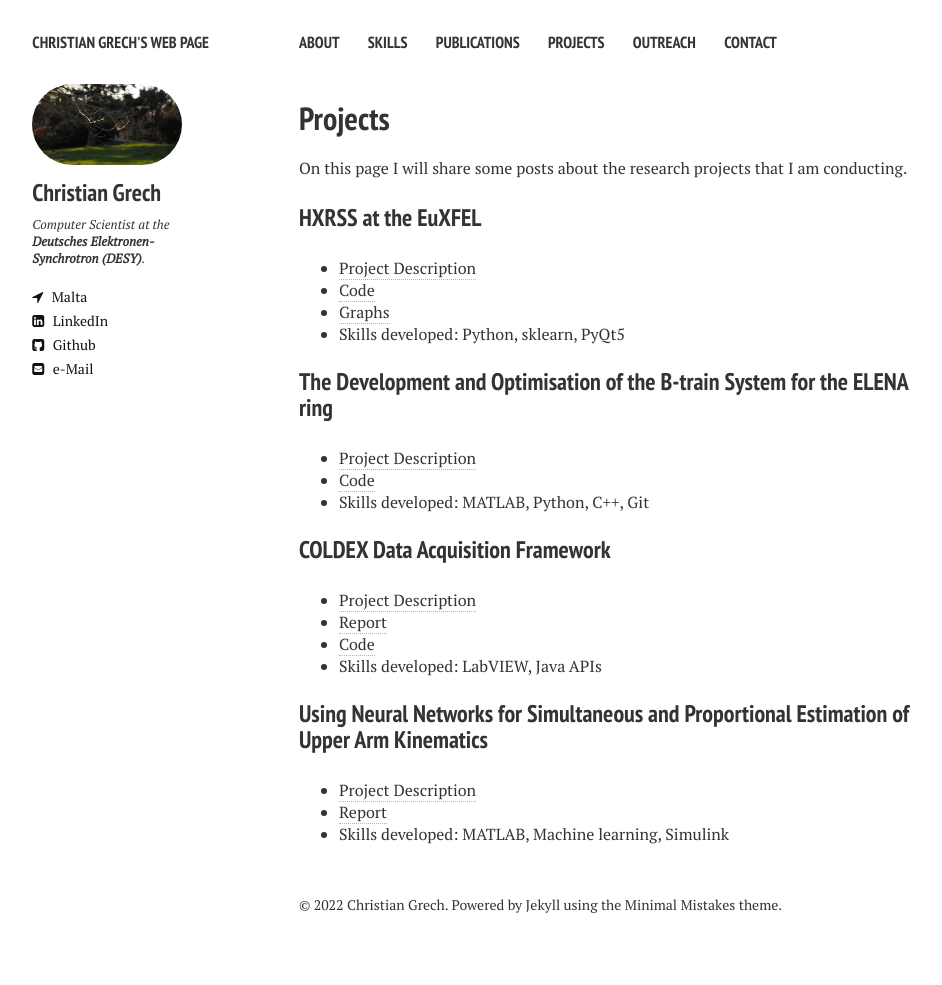
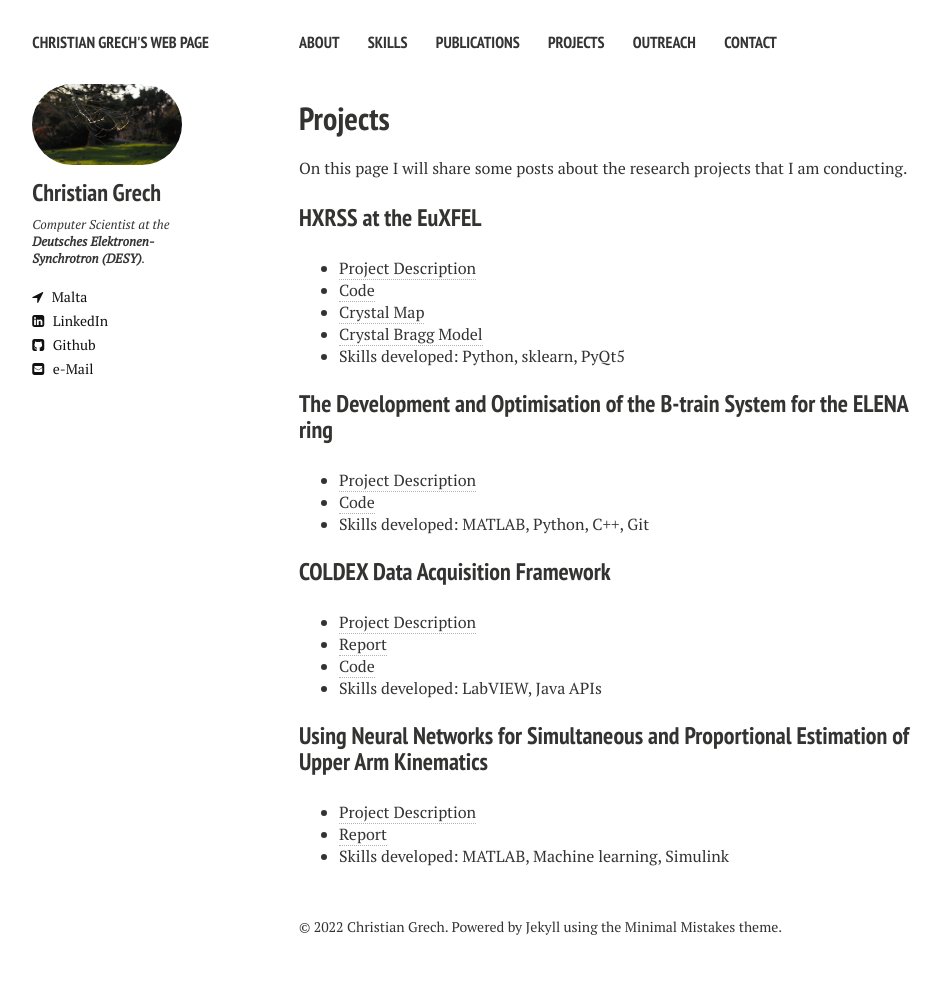
Before and after one commit to cgre23/cgre23.github.io, a Jekyll site: the page built from tools.md, in a window 1280 px wide. Shown: the whole page, without its empty margins (21-963 px from the left). Built offline with Jekyll 4.4.1, drawn with Linux system fonts in a browser that asks for light colours; nearby versions of some CDN libraries; before the commit the page ends 963 px from its top, so only the background shows below that.

Commit message:
Update tools.md

```diff
--- a/tools.md
+++ b/tools.md
@@ -12,7 +12,8 @@ On this page I will share some posts about the research projects that I am condu
 ### HXRSS at the EuXFEL
 * [Project Description](euxfel.md)
 * [Code](https://github.com/cgre23/pyhirex)
-* [Graphs](graphs.md)
+* [Crystal Map](graphs.md)
+* [Crystal Bragg Model](Braggmodel.md)
 * Skills developed: Python, sklearn, PyQt5
 
 ### The Development and Optimisation of the B-train System for the ELENA ring
```
